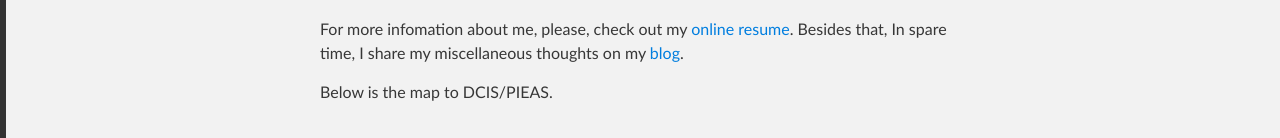
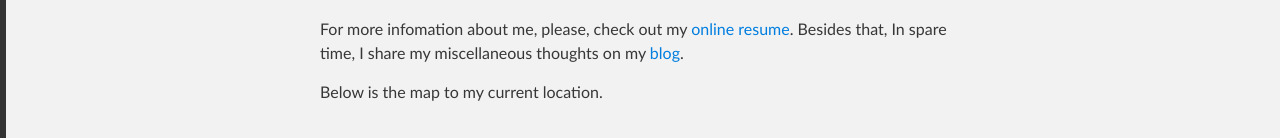
Before and after one commit to RaoUmer/raoumer.github.io, a Jekyll site: the page index.html, which Jekyll copies as it is, in a window 1280 px wide. Shown: the part 734-872 px from the top of the page. Built offline with Jekyll 4.4.1, drawn with Linux system fonts in a browser that asks for light colours.

Commit message:
Update index.html

```diff
--- a/index.html
+++ b/index.html
@@ -55,7 +55,7 @@
           <p>For more infomation about me, please, check out my <a href="/resume">online resume</a>.
           Besides that, In spare time, I share my miscellaneous thoughts on my <a href="http://raoumer.github.io/indexblog/">blog</a>.
           </p>
-          <p>Below is the map to DCIS/PIEAS.</p>
+          <p>Below is the map to my current location.</p>
         </section>
       </div>
 
```
